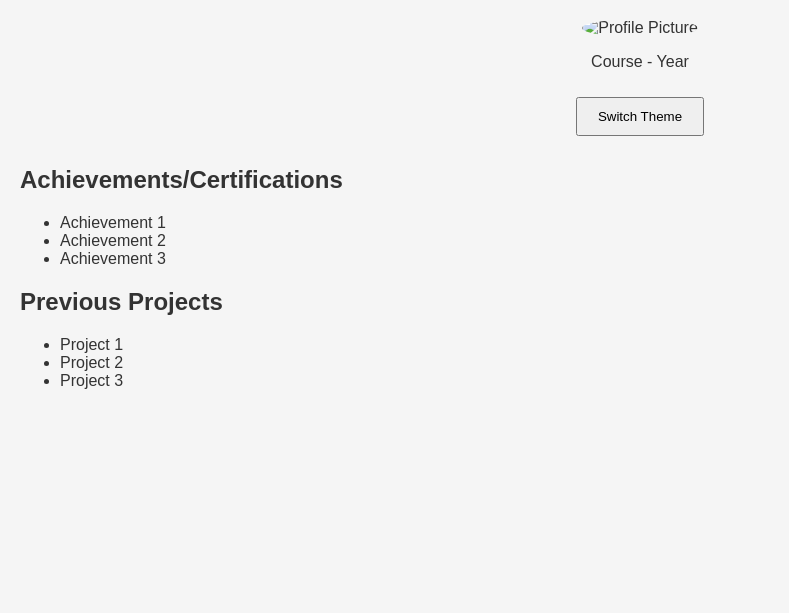
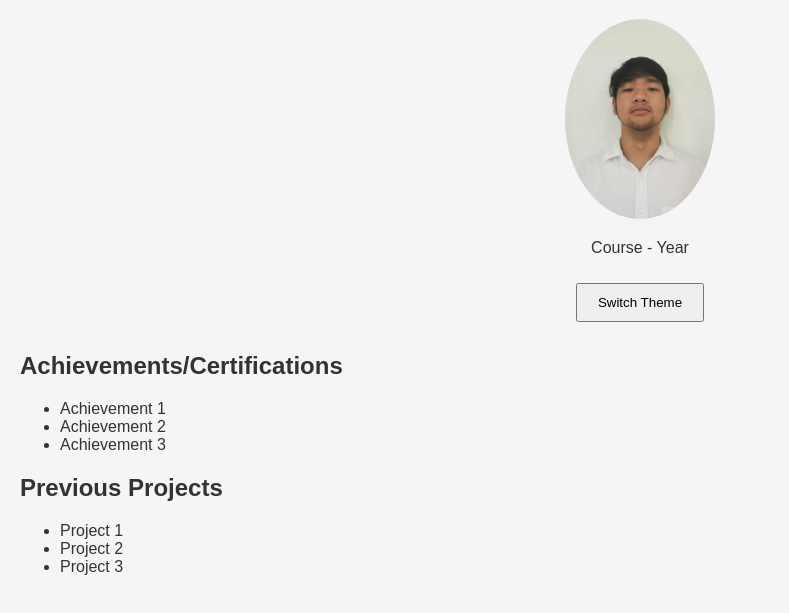
Before and after one commit to m1yaryu/portfolio, a plain HTML site: page index.html in a window 1280 px wide. Shown: the part 81-694 px from the top of the page, without its empty margins (0-789 px from the left). Drawn offline with Linux system fonts and the light colour scheme.

Commit message:
updated index and profile image upload
set image source to progile.jpeg to match image filename

```diff
--- a/index.html
+++ b/index.html
@@ -9,7 +9,7 @@
    <body>
       <header>
          <h1 id="name">Student Name</h1>
-         <img src="profile.jpg" alt="Profile Picture" id="profile-img">
+         <img src="profile.jpeg" alt="Profile Picture" id="profile-img">
          <p id="course-year">Course - Year</p>
          <button id="theme-toggle">Switch Theme</button>
       </header>
```
Also changed, not shown: profile.jpeg (added).
